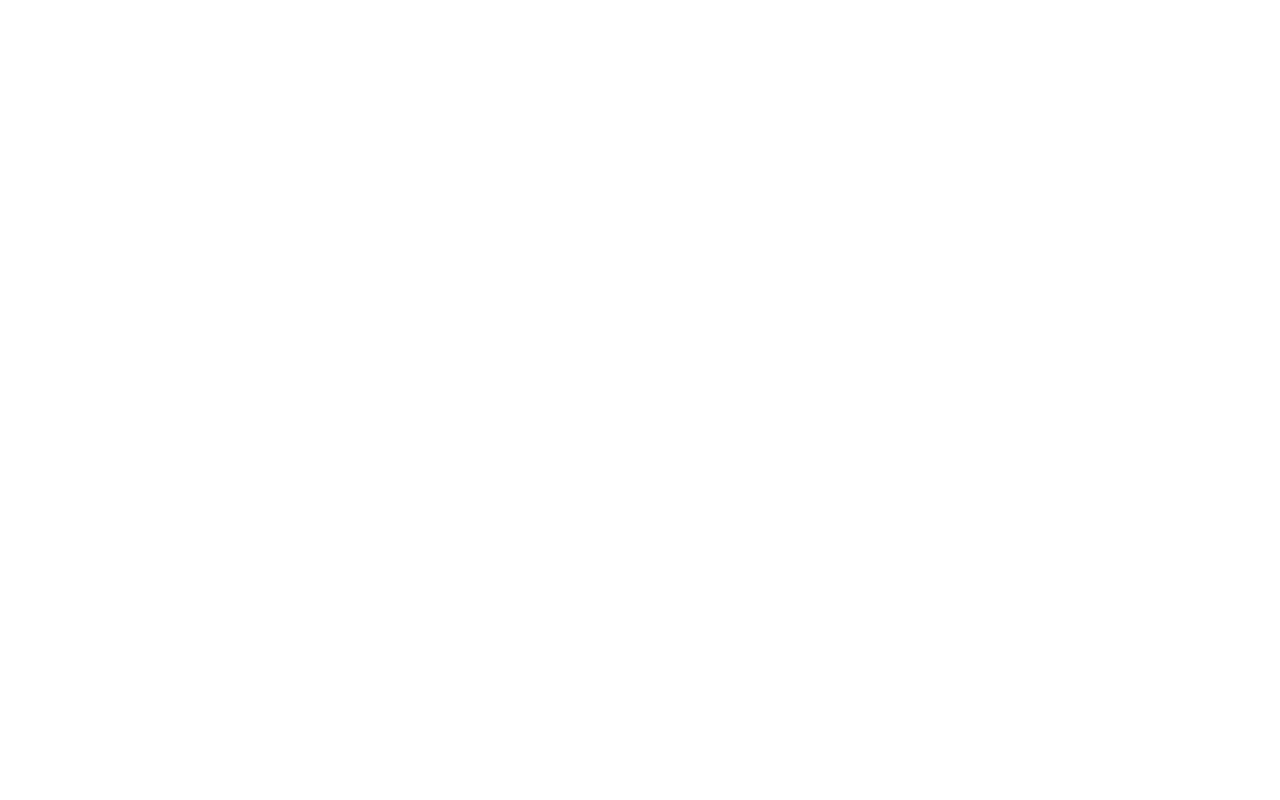
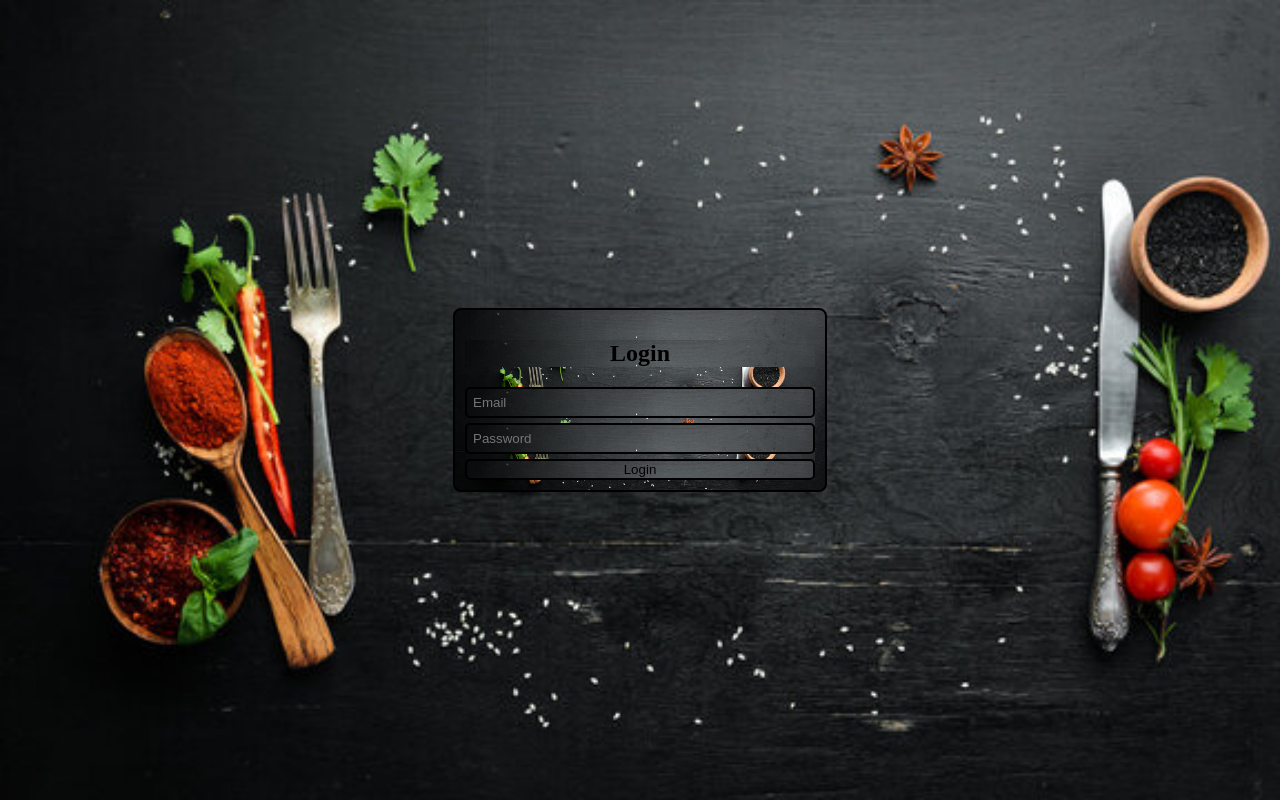
Before and after one commit to singhvagisha31/css-practice, a plain HTML site: page index.html in a window 1280 px wide. Drawn offline with Linux system fonts and the light colour scheme.

Commit message:
login page for restaurant

```diff
--- a/index.html
+++ b/index.html
@@ -3,7 +3,16 @@
 <head>
     <meta charset="UTF-8">
     <meta name="viewport" content="width=device-width, initial-scale=1.0">
-    <title>vagisha</title>
+    <title>login page</title>
+    <link rel="stylesheet" href="style.css">
+    <div class="card">
+        <h2>Login</h2>
+        <form>
+            <input type="email" placeholder="Email">
+            <input type="password" placeholder="Password">
+            <button type="submit">Login</button>
+        </form>
+    </div>
 
 </head>
 <body>
--- a/style.css
+++ b/style.css
@@ -0,0 +1,51 @@
+*{
+    background-image: url(background.jpg);
+    background-size: cover;
+}
+body{
+    margin:0;
+    padding:0;
+    background-color: #1a1a1a;
+    display: flex;
+    justify-content: center;
+    align-items: center;
+    height:100vh;
+}
+
+.card{
+    background-color: #dbd8d8;
+    border-radius:8px;
+    width:350px;
+    padding:10px;
+    border:2px solid black;
+}
+
+h2{
+    text-align: center;
+}
+
+form{
+    display:flex;
+    flex-direction: column;
+}
+
+input{
+    padding:6px;
+    margin-bottom: 5px;
+    border:2px solid black;
+    border-radius:5px;
+}
+
+input:hover{
+    border-color:rgb(235, 44, 44);
+}
+
+button{
+    border:2px solid black;
+    border-radius: 5px;
+}
+
+button:hover{
+    border:2px solid red;
+    background-color: rgb(187, 203, 197);
+}
```
Also changed, not shown: background.jpg (added).
